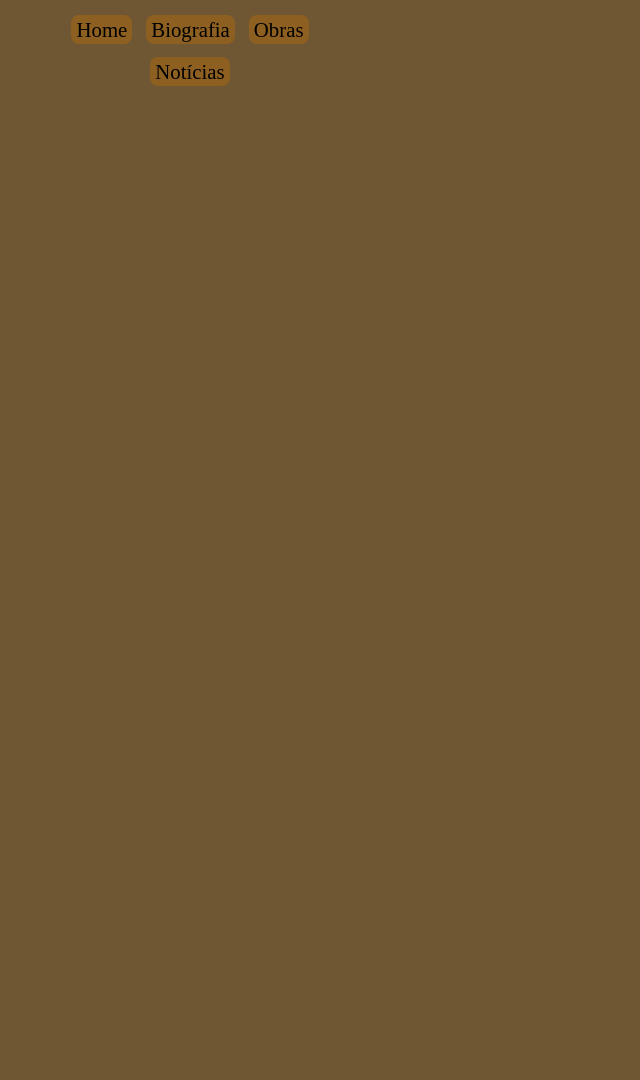
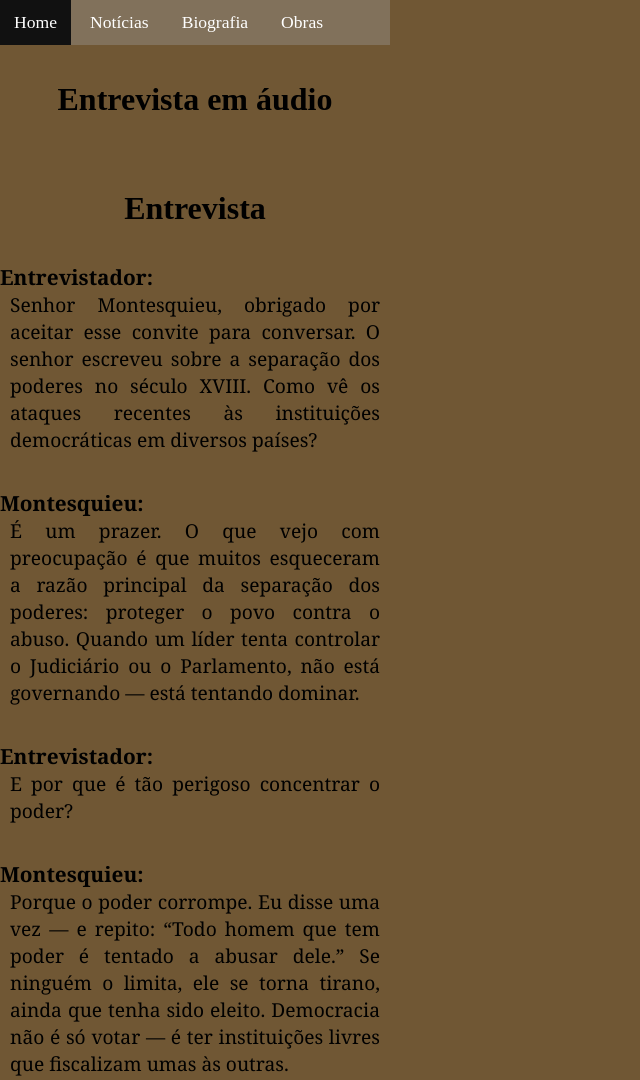
Before and after one commit to pedrok9-dev/montesquieu, a plain HTML site: page entrevista.html in a window 1280 px wide. Shown: the top 1080 px of the page, without its empty margins (0-640 px from the left). Before the commit the page ends 844 px from the top, so only its background shows below. Drawn offline with Linux system fonts and the light colour scheme.

Commit message:
terceira versão

```diff
--- a/entrevista.html
+++ b/entrevista.html
@@ -11,13 +11,72 @@
 
    <header>
     <nav>
-        <br>
-        <a href="./index.html" class="borda5">Home</a>
-        <a href="./biografia.html" class="borda5">Biografia</a>
-        <a href="./obras.html" class="borda5">Obras</a>
+        <ul>
+            <li><a href="./index.html">Home</a></li>
+            <li><a href="./noticias.html">Notícias</a></li>
+            <li><a href="./biografia.html">Biografia</a></li>
+            <li><a href="./obras.html">Obras</a></li>
+        </ul>
+    </nav>
+   </header>
+   <br>
+   <br>
+   <main>
+        <h1>Entrevista em áudio</h1>
         <br>
         <br>
-        <a href="./noticias.html" class="borda5">Notícias</a>
+        <!-- <audio src=""></audio> -->
         <br>
-    </nav>
-   </header>
+        <br>
+        <h1>Entrevista</h1>
+        <br>
+        <br>
+        <p class="personagens">Entrevistador:</p>
+        <p class="falas">Senhor Montesquieu, obrigado por aceitar esse convite para conversar. O senhor escreveu sobre a separação dos poderes no século XVIII. Como vê os ataques recentes às instituições democráticas em diversos países?</p>
+        <br>
+        <br>
+        <p class="personagens">Montesquieu:</p>
+        <p class="falas">É um prazer. O que vejo com preocupação é que muitos esqueceram a razão principal da separação dos poderes: proteger o povo contra o abuso. Quando um líder tenta controlar o Judiciário ou o Parlamento, não está governando — está tentando dominar.</p>
+        <br>
+        <br>
+        <p class="personagens">Entrevistador:</p>
+        <p class="falas">E por que é tão perigoso concentrar o poder?</p>
+        <br>
+        <br>
+        <p class="personagens">Montesquieu:</p>
+        <p class="falas">Porque o poder corrompe. Eu disse uma vez — e repito: “Todo homem que tem poder é tentado a abusar dele.” Se ninguém o limita, ele se torna tirano, ainda que tenha sido eleito. Democracia não é só votar — é ter instituições livres que fiscalizam umas às outras.</p>
+        <br>
+        <br>
+        <p class="personagens">Entrevistador:</p>
+        <p class="falas">Muitos líderes autoritários se elegem democraticamente. Isso não seria uma contradição?</p>
+        <br>
+        <br>
+        <p class="personagens">Montesquieu:</p>
+        <p class="falas">Não. A eleição é só o começo. Se depois de eleito, o governante ignora as leis, persegue juízes, ataca a imprensa ou tenta mudar as regras para se manter no poder, ele trai a democracia que o elegeu. É por isso que as instituições precisam ser fortes e independentes.</p>
+        <br>
+        <br>
+        <p class="personagens">Entrevistador:</p>
+        <p class="falas">Que conselho daria às novas gerações?</p>
+        <br>
+        <br>
+        <p class="personagens">Montesquieu:</p>
+        <p class="falas"> Conheçam suas leis. Protejam suas liberdades. E nunca aceitem que um só homem fale por toda a nação. Onde há concentração de poder, a liberdade morre — mesmo que lentamente.</p>
+        <br>
+        <br>
+        <p class="personagens">Entrevistador:</p>
+        <p class="falas">Uma última pergunta: se estivesse escrevendo O Espírito das Leis hoje, mudaria alguma coisa?</p>
+        <br>
+        <br>
+        <p class="personagens">Montesquieu:</p>
+        <p class="falas">Talvez atualizasse os exemplos, mas a essência permanece: liberdade se garante com equilíbrio e vigilância constante. Esse espírito, felizmente, não envelhece.</p>
+   </main>
+   <br>
+   <br>
+   <footer>
+       <p>By Paulo &copy; &trade;  <a href="https://www.instagram.com/__paulo.otv?igsh=MTBtZWpobWJ5OWo0YQ=="><img src="./img/insta_bg.png"></a></p>
+       <p>By Pedro &copy; &trade;  <a href="https://www.instagram.com/pedrinqzx?igsh=OWhuc3gzbnhrMHk2"><img src="./img/insta_bg.png"></a></p>
+   </footer>
+   <br>
+   <br>
+   </body>
+   </html>
--- a/style.css
+++ b/style.css
@@ -61,7 +61,7 @@ nav a{
     height: 844px;
     text-align: center;
     background-color: rgb(112, 87, 52);
-    }
+}
 
 .noticias{
     width: 390px;
@@ -155,3 +155,43 @@ body{
     margin-right: 10px;
     font-family: Georgia;
 }
+
+.personagens{
+    text-align: justify;
+    font-size: 1.3rem;
+    font-family: Georgia;
+    font-weight: bold;
+}
+
+.falas{
+    font-size: 1.2rem;
+    text-align: justify;
+    margin-left: 10px;
+    margin-right: 10px;
+    font-family: Georgia;
+}
+
+ul {
+    list-style-type: none;
+    margin: 0;
+    padding: 0;
+    overflow: hidden;
+    background-color: rgb(129, 113, 91);
+  }
+
+  li {
+    float: left;
+  }
+
+  li a {
+    display: block;
+    font-size: 1.1rem;
+    color: white;
+    text-align: center;
+    padding: 12px 14px;
+    text-decoration: none;
+  }
+
+  li a:hover {
+    background-color: #111;
+  }
```
Also changed, not shown: biografia.html (+11 -8 lines), index.html (+10 -10 lines), noticias.html (+10 -8 lines), obras.html (+11 -8 lines), img/insta_bg.png (added).
